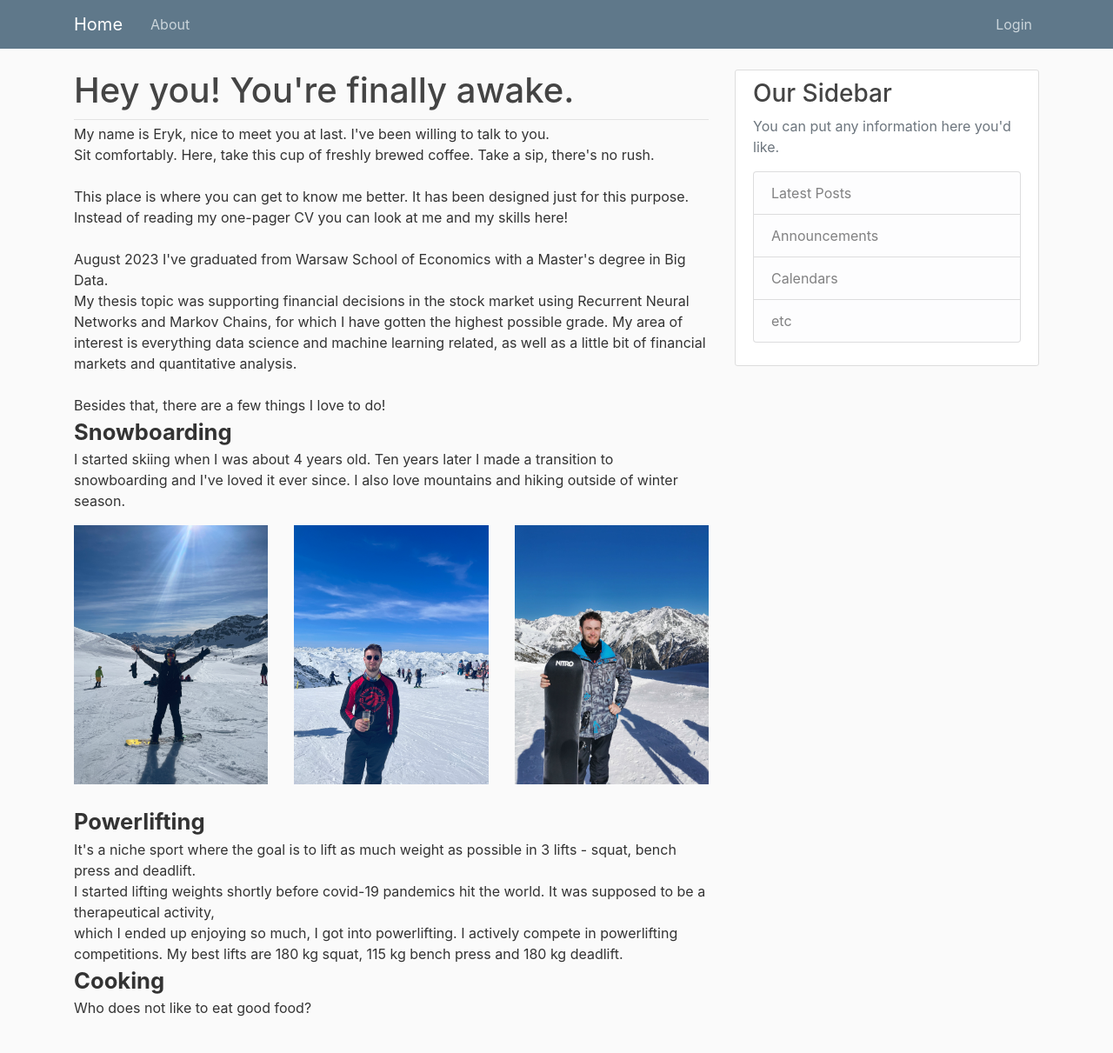
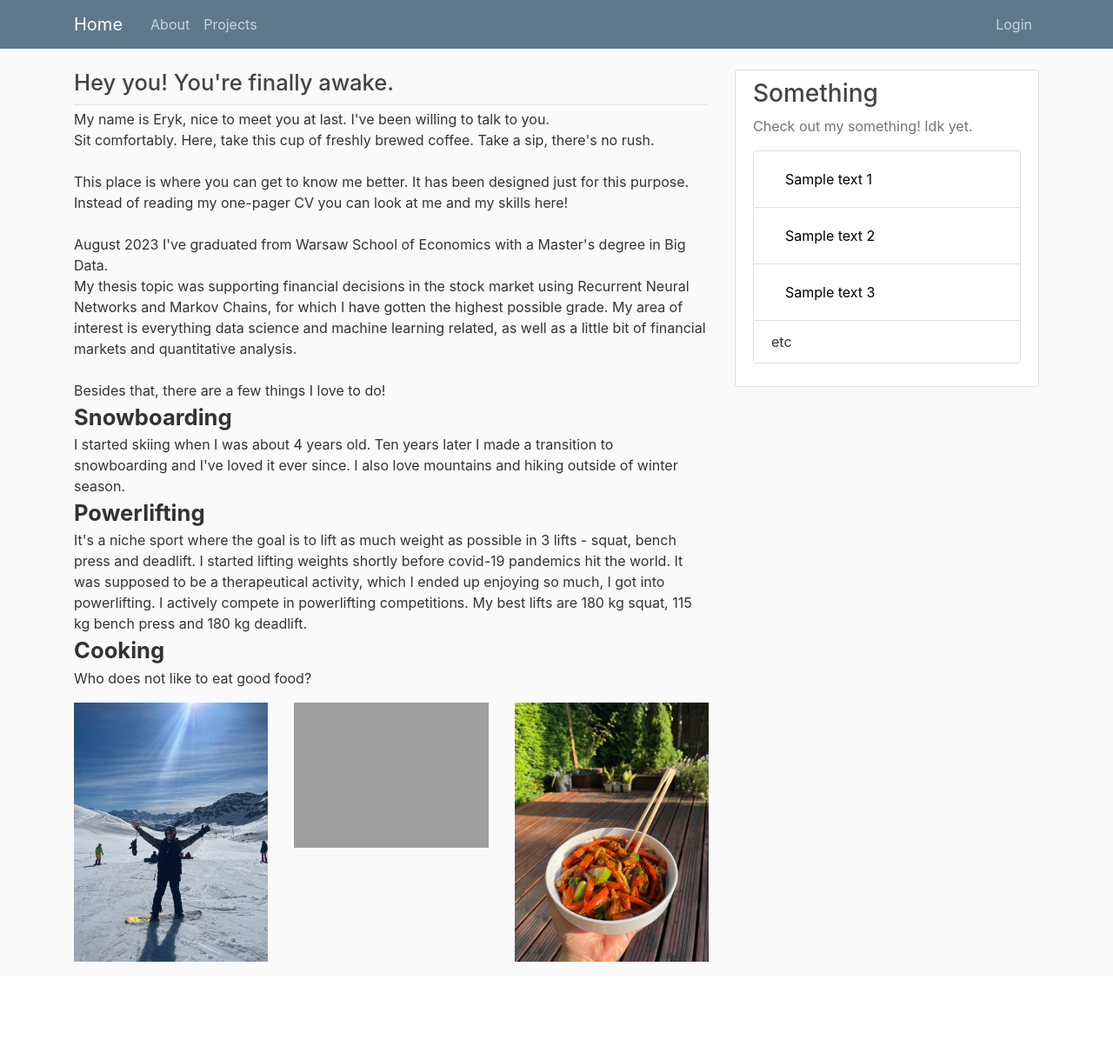
Before and after one commit to 7ired/portfolio, a Flask app: page /about in a window 1280 px wide. Shown: the whole page at 87% size. After the commit the page ends 1106 px from the top, so only its background shows below. Run offline with Flask 3, Linux system fonts and the light colour scheme; some libraries are stand-ins or nearby versions; grey boxes are pictures that could not be loaded.

Commit message:
Started working on projects page

```diff
--- a/blog/__init__.py
+++ b/blog/__init__.py
@@ -27,10 +27,12 @@ def create_app(config_class=Config):
     from blog.posts.routes import posts
     from blog.main.routes import main
     from blog.errors.handlers import errors
+    from blog.projects.routes import projects
 
     app.register_blueprint(users)
     app.register_blueprint(posts)
     app.register_blueprint(main)
     app.register_blueprint(errors)
+    app.register_blueprint(projects)
 
     return app
--- a/blog/templates/about.html
+++ b/blog/templates/about.html
@@ -2,7 +2,7 @@
 {% block content %}
     <div class="media-body">
         <div class="article-metadata">
-            <h1>Hey you! You're finally awake.</h1>
+            <h1 style="font-size:2vw">Hey you! You're finally awake.</h1>
         </div>
         <p>
             My name is Eryk, nice to meet you at last. I've been willing to talk to you.<br>
@@ -18,25 +18,23 @@
             Besides that, there are a few things I love to do!<br>
             <b style="font-size:2vw">Snowboarding</b><br>
             I started skiing when I was about 4 years old. Ten years later I made a transition to snowboarding and I've loved it ever since. I also love mountains and hiking outside of winter season.<br>
+            <b style="font-size:2vw">Powerlifting</b><br>
+            It's a niche sport where the goal is to lift as much weight as possible in 3 lifts - squat, bench press and deadlift.
+            I started lifting weights shortly before covid-19 pandemics hit the world. It was supposed to be a therapeutical activity,
+            which I ended up enjoying so much, I got into powerlifting. I actively compete in powerlifting competitions. My best lifts are 180 kg squat, 115 kg bench press and 180 kg deadlift.<br>
+            <b style="font-size:2vw">Cooking</b><br>
+            Who does not like to eat good food?<br>
             <div class="row">
                 <div class="col-md-4">
                     <img src="{{ url_for('static', filename='aboutme_pics/' + 'snow1.jpg') }}", alt="Orelle Val-Thorens" width="300" height="300" class="img-fluid">
                 </div>
                 <div class="col-md-4">
-                    <img src="{{ url_for('static', filename='aboutme_pics/' + 'snow2.jpg') }}", alt="Orelle Val-Thorens 2" width="300" height="300" class="img-fluid">
+                    <img src="{{ url_for('static', filename='aboutme_pics/' + 'me.jpg') }}", alt="Graduation day" width="300" height="300" class="img-fluid">
                 </div>
                 <div class="col-md-4">
-                    <img src="{{ url_for('static', filename='aboutme_pics/' + 'snow3.jpg') }}", alt="Solden" width="300" height="300" class="img-fluid">
+                    <img src="{{ url_for('static', filename='aboutme_pics/' + 'food1.jpg') }}", alt="Chicken udon" width="300" height="300" class="img-fluid">
                 </div>
             </div>
-            <br>
-            <b style="font-size:2vw">Powerlifting</b><br>
-            It's a niche sport where the goal is to lift as much weight as possible in 3 lifts - squat, bench press and deadlift.<br>
-            I started lifting weights shortly before covid-19 pandemics hit the world. It was supposed to be a therapeutical activity,<br>
-            which I ended up enjoying so much, I got into powerlifting. I actively compete in powerlifting competitions. My best lifts are 180 kg squat, 115 kg bench press and 180 kg deadlift.<br>
-            <b style="font-size:2vw">Cooking</b><br>
-            Who does not like to eat good food?<br>
-            <br>
 
         </p>
     </div>
--- a/blog/templates/layout.html
+++ b/blog/templates/layout.html
@@ -28,6 +28,11 @@
              <div class="navbar-nav mr-auto">
                <a class="nav-item nav-link" href="{{ url_for('main.about') }}">About</a>
              </div>
+            <div class="collapse navbar-collapse" id="navbarToggle">
+              <div class="navbar-nav mr-auto">
+                <a class="nav-item nav-link" href="{{ url_for('projects.projects_page') }}">Projects</a>
+              </div>
+            </div>
              <!-- Navbar Right Side -->
              <div class="navbar-nav ml-auto">
                {% if current_user.is_authenticated %}
@@ -59,13 +64,16 @@
          </div>
          <div class="col-md-4">
            <div class="content-section">
-             <h3>Our Sidebar</h3>
-             <p class='text-muted'>You can put any information here you'd like.
+             <h3>Something</h3>
+             <p class='text-muted'>Check out my something! Idk yet.
                <ul class="list-group">
-                 <li class="list-group-item list-group-item-light">Latest Posts</li>
-                 <li class="list-group-item list-group-item-light">Announcements</li>
-                 <li class="list-group-item list-group-item-light">Calendars</li>
-                 <li class="list-group-item list-group-item-light">etc</li>
+                 <li class="list-group-item">
+                  <a class="nav-link" href="#" style="color:black">Sample text 1</a></li>
+                 <li class="list-group-item">
+                  <a class="nav-link" href="#" style="color:black">Sample text 2</a></li>
+                 <li class="list-group-item">
+                  <a class="nav-link" href="#" style="color:black">Sample text 3</a></li>
+                 <li class="list-group-item ">etc</li>
                </ul>
              </p>
            </div>
```
Also changed, not shown: blog/projects/routes.py (added, +13 -0 lines), blog/templates/projects/montecarlo.html (added, +8 -0 lines), blog/templates/projects/projects.html (added, +8 -0 lines), blog/projects/__init__.py (added), blog/static/aboutme_pics/food1.JPG (added), instance/site.db, 3 other files.
